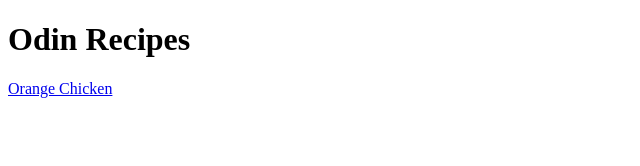
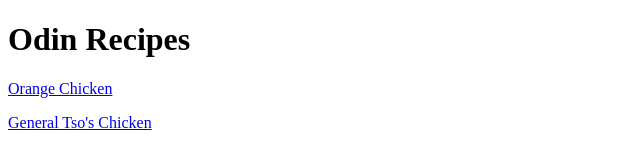
Before and after one commit to rockycandy51/odin-recipes, a plain HTML site: page index.html in a window 1280 px wide. Shown: the whole page, without its empty margins (0-640 px from the left). Drawn offline with Linux system fonts and the light colour scheme.

Commit message:
Add link to general-tso-chicken.html in index.html

```diff
--- a/index.html
+++ b/index.html
@@ -8,5 +8,6 @@
     <body>
         <h1>Odin Recipes</h1>
         <p> <a href="./recipes/orange-chicken.html"> Orange Chicken</a> </p>
+        <p> <a href="./recipes/general-tso-chicken.html"> General Tso's Chicken</a></p>
     </body>
 </html>
```
